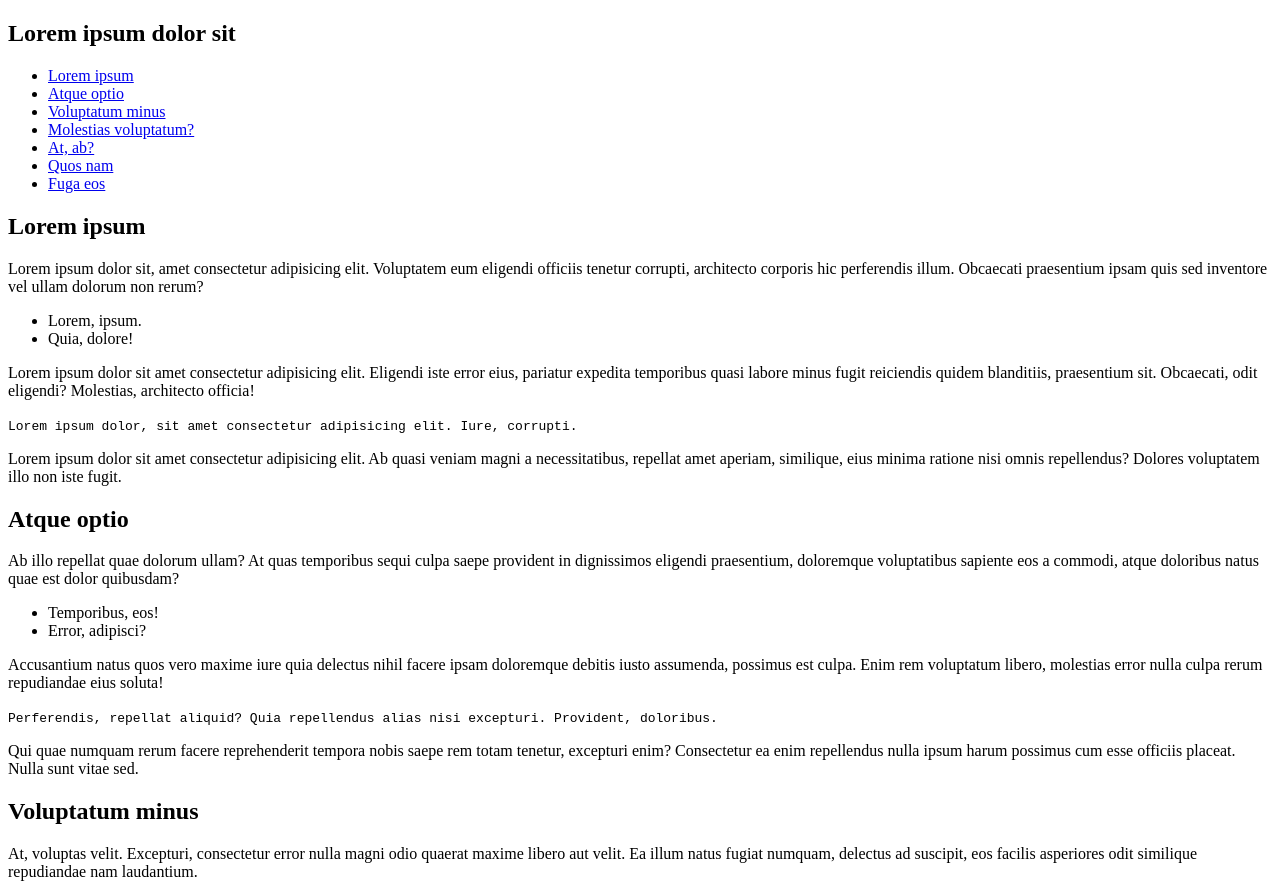
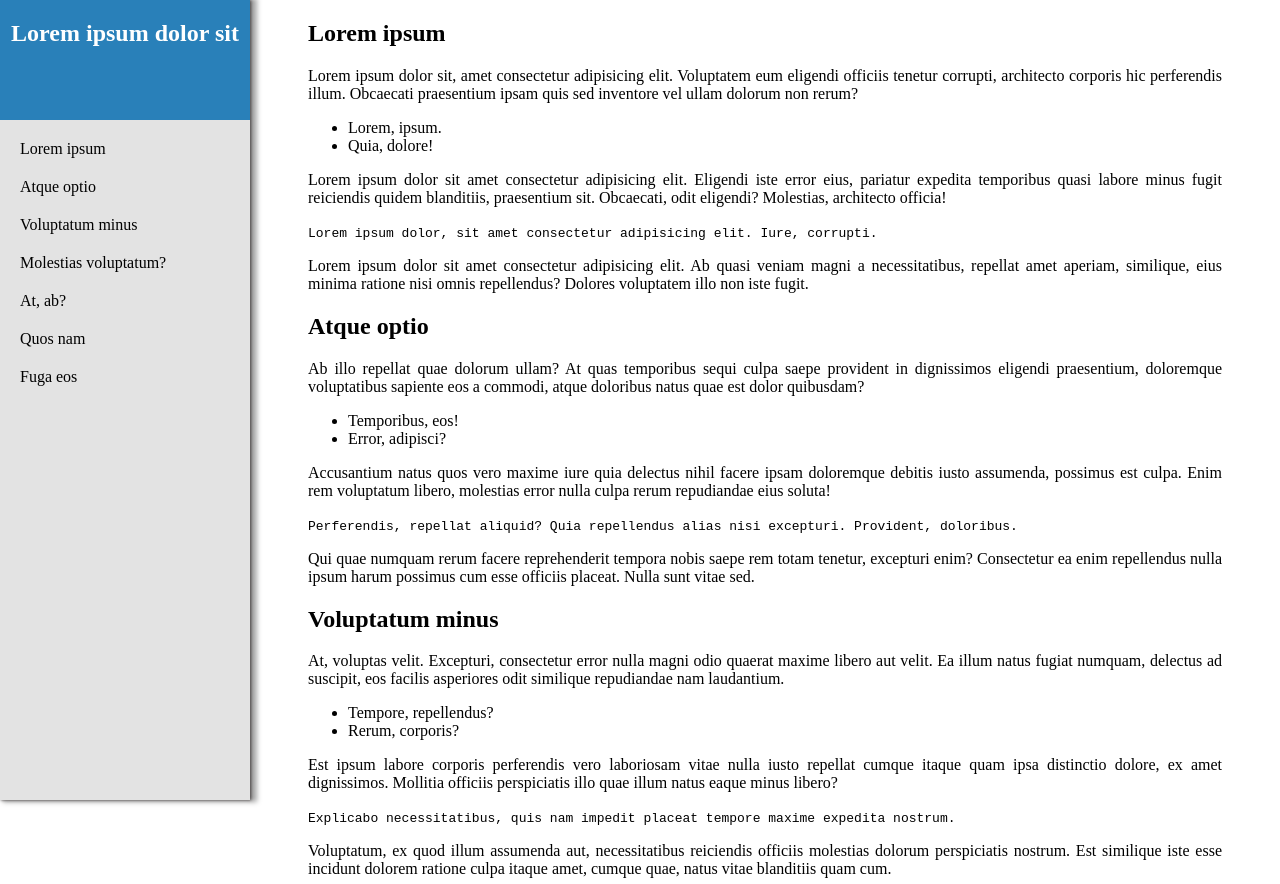
Before and after one commit to kenzoi/fcc-Build-a-Technical-Documentation-Page, a plain HTML site: page index.html in a window 1280 px wide. Shown: the top 884 px of the page. Drawn offline with Linux system fonts and the light colour scheme.

Commit message:
Added style to the page, Finished the desktop version

```diff
--- a/index.html
+++ b/index.html
@@ -4,6 +4,7 @@
     <meta charset="UTF-8">
     <meta name="viewport" content="width=device-width, initial-scale=1.0">
     <title>Documentation</title>
+    <link rel="stylesheet" href="./style/index.css">
 </head>
 <body>
     <script src="https://cdn.freecodecamp.org/testable-projects-fcc/v1/bundle.js"></script>
--- a/style/index.css
+++ b/style/index.css
@@ -0,0 +1,53 @@
+/* || General Rules */
+
+* {
+    box-sizing: border-box;
+}
+
+p {
+    text-align: justify;
+}
+
+a {
+    color: black;
+    text-decoration: none;
+}
+
+/* || Navbar */
+
+#navbar {
+    position: fixed;
+    top: 0;
+    left: 0;
+    height: 100%;
+    width: 250px;
+    display: flex;
+    flex-direction: column;
+    box-shadow: 1px 0px 3px 0px rgb(65, 59, 59), 5px 0px 5px 2px darkgray;
+}
+
+#navbar header {
+    background-color: #2980B9;
+    color: white;
+    height: 15%;
+    text-align: center;
+}
+
+#navbar ul {
+    margin: 0;
+    background-color: #E3E3E3;
+    height: 85%;
+    list-style: none;
+    padding-left: 0;
+}
+
+#navbar ul li {
+    margin: 20px;
+}
+
+/* Main doc */
+
+#main-doc {
+    margin-left: 300px;
+    margin-right: 50px;
+}
```
